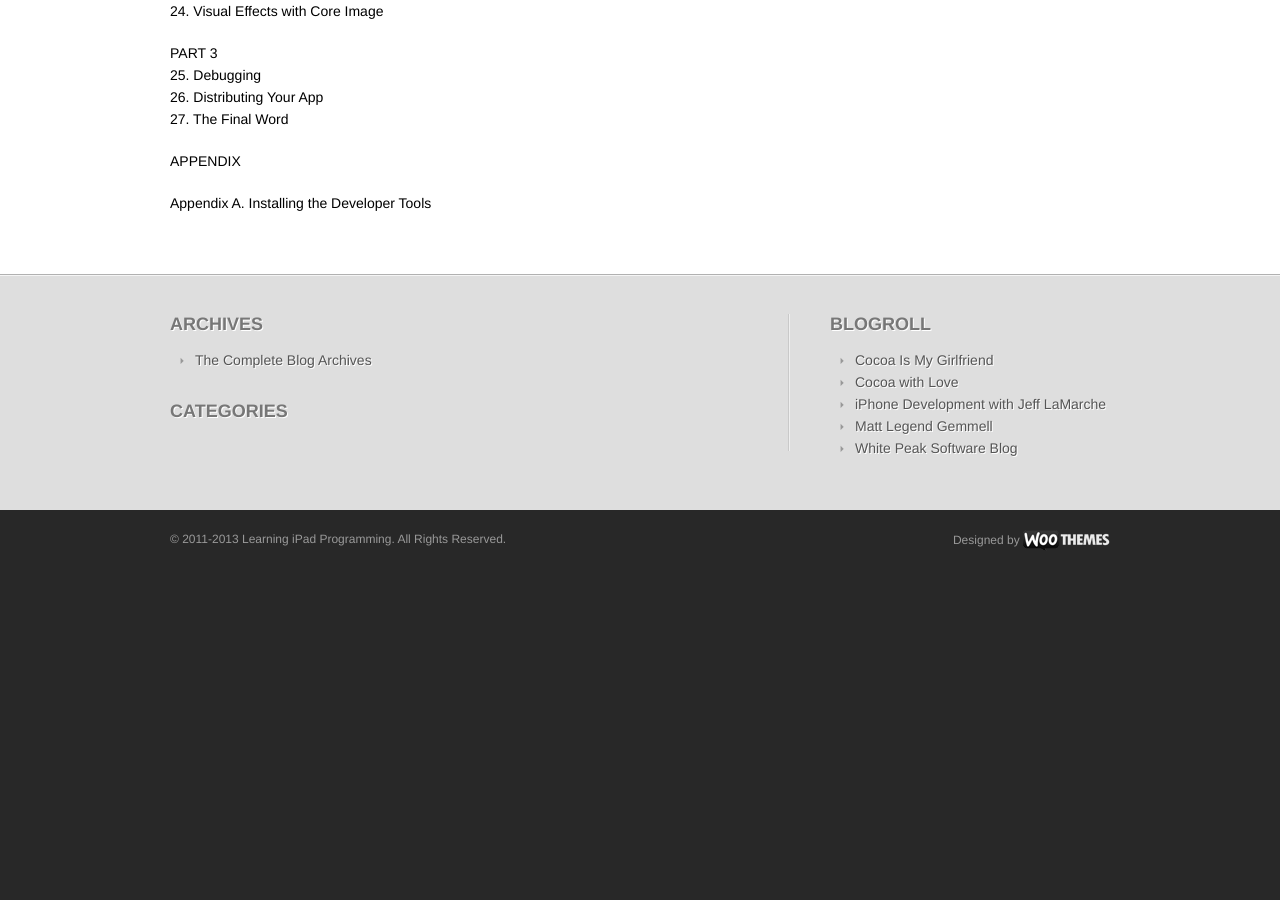
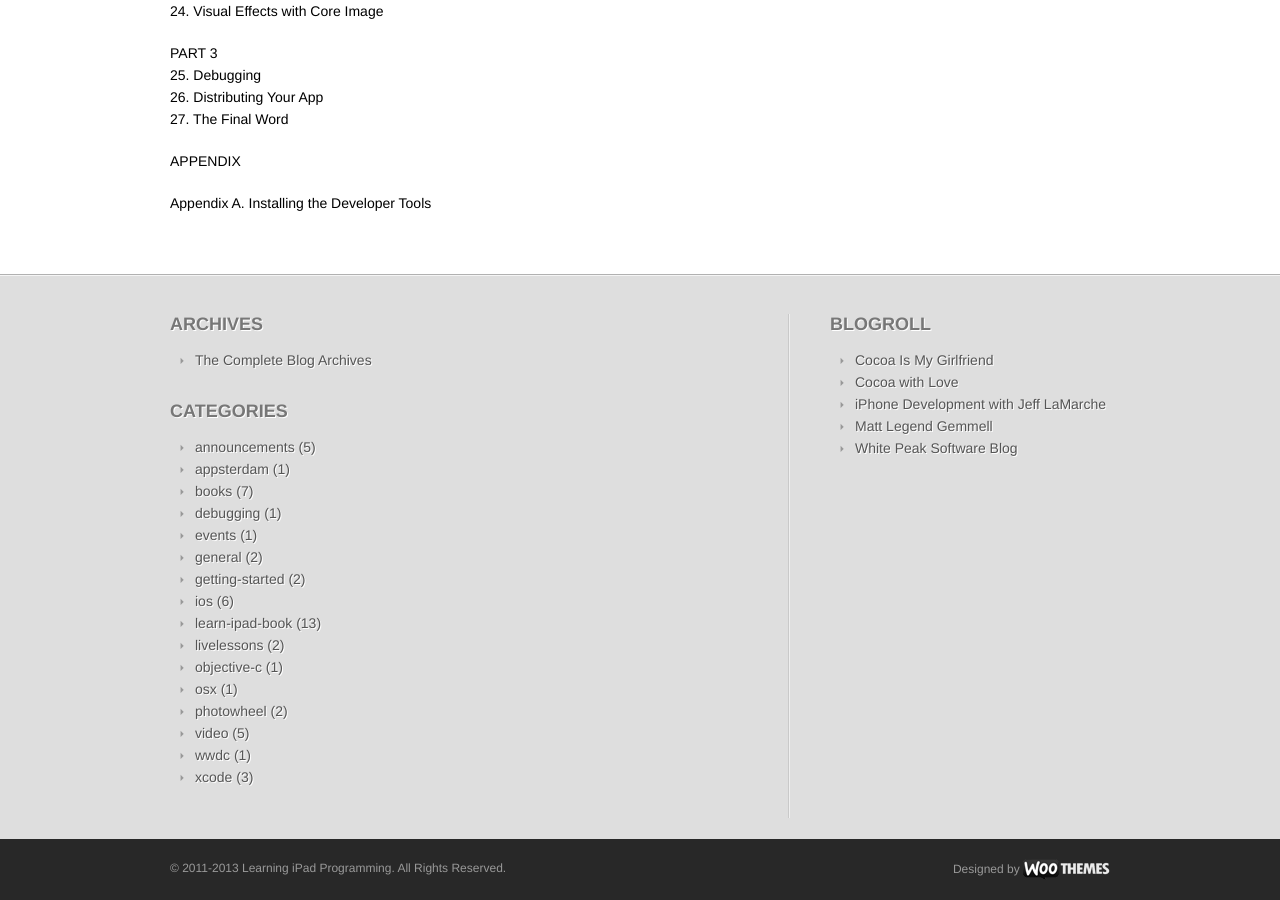
Before and after one commit to kirbyt/site-www-learningipadprogramming-com, a Jekyll site: the page built from book/index.html, in a window 1280 px wide and 900 px high, scrolled down 1093 px. Built offline with Jekyll 4.4.1, drawn with Linux system fonts in a browser that asks for light colours; nearby versions of some CDN libraries; some web fonts are replaced; before the commit the page ends 1664 px from its top, so only the background shows below that; some of the changed lines change nothing that is shown.

Commit message:
Add category index list.

```diff
--- a/_layouts/default.html
+++ b/_layouts/default.html
@@ -113,6 +113,7 @@ jQuery(function() {
                 </div>
                 <div id="categories-3" class="widget widget_categories"><h3>Categories</h3>
                     <ul>
+                        {% category_list %}
             		</ul>
                 </div>
             </div>
--- /dev/null
+++ b/_plugins/category_list_tags.rb
@@ -0,0 +1,17 @@
+module Jekyll
+  class CategoryListTag < Liquid::Tag
+    def render(context)
+      html = ""
+      categories = context.registers[:site].categories.keys
+      categories.sort.each do |category|
+        posts_in_category = context.registers[:site].categories[category].size
+        category_dir = context.registers[:site].config['category_dir']
+        category_url = File.join(category_dir, category.gsub(/_|\P{Word}/, '-').gsub(/-{2,}/, '-').downcase)
+        html << "<li class='category'><a href='/#{category_url}/'>#{category} (#{posts_in_category})</a></li>\n"
+      end
+      html
+    end
+  end
+end
+
+Liquid::Template.register_tag('category_list', Jekyll::CategoryListTag)
```
